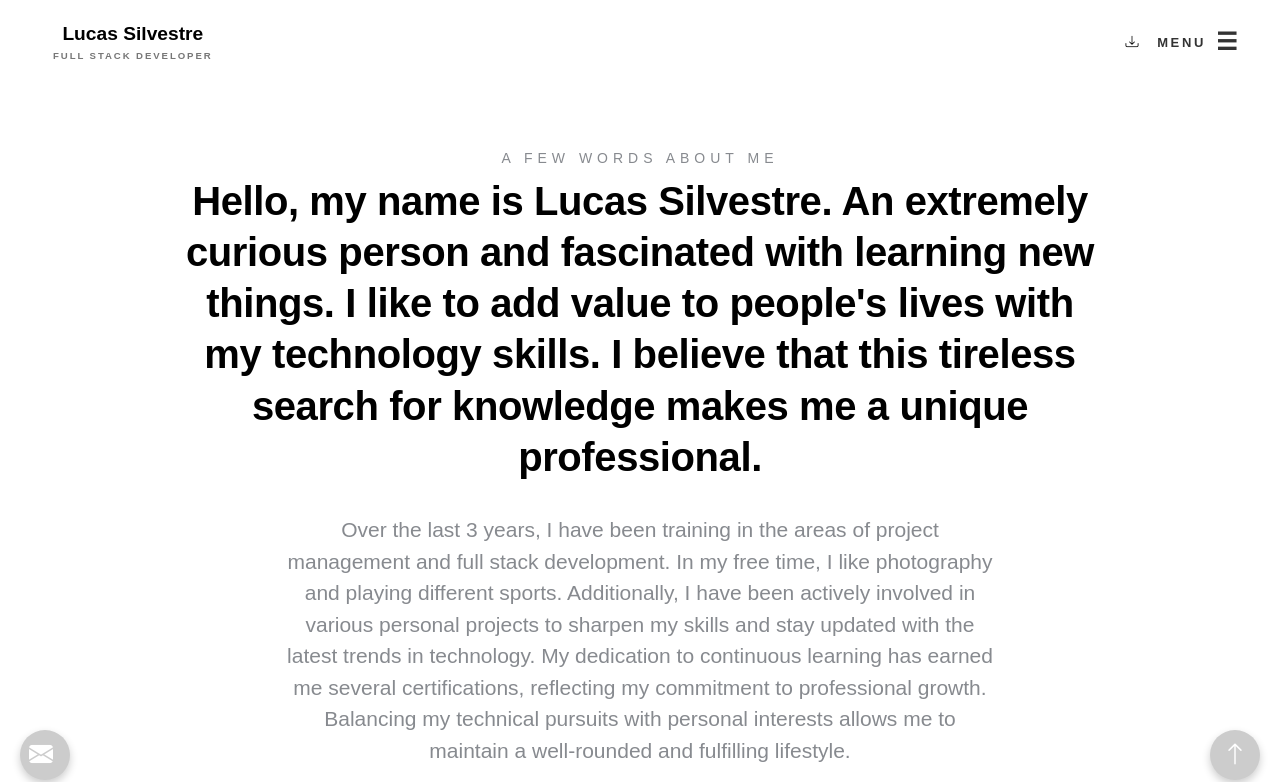
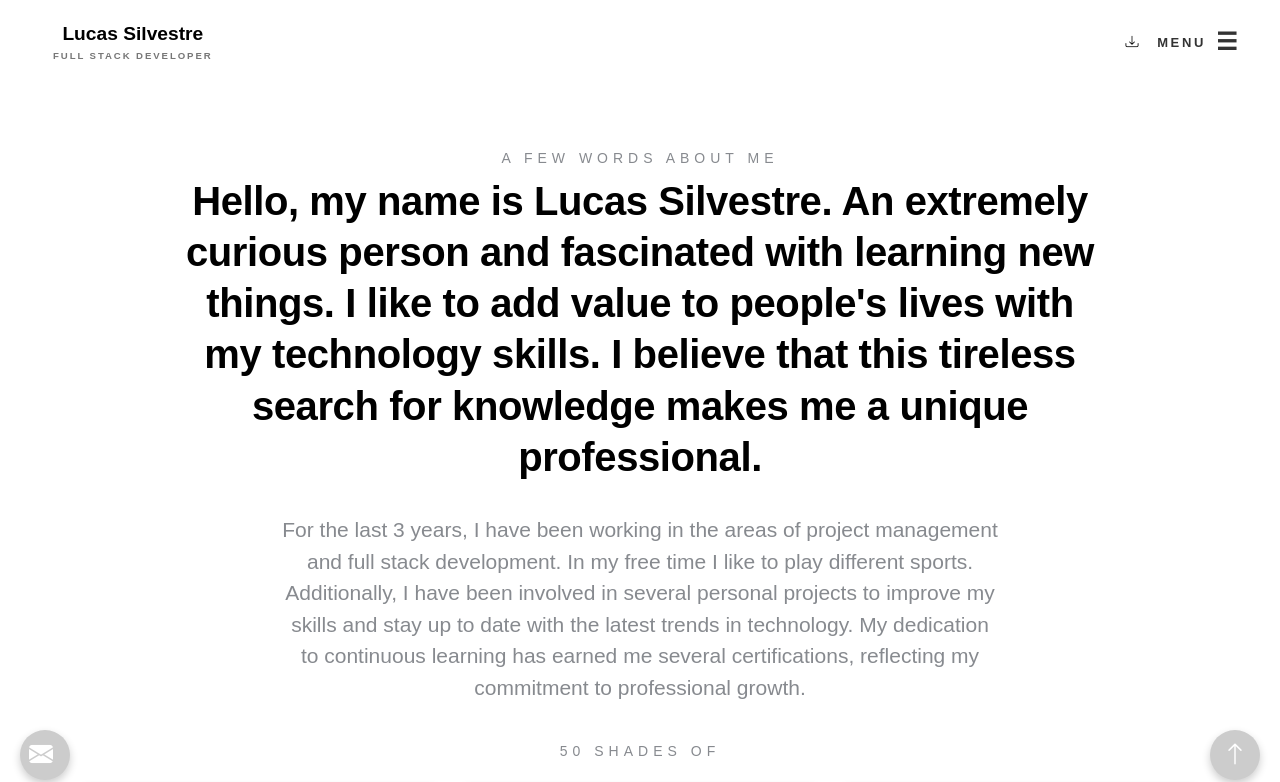
Before and after one commit to SilvestreL/Silvestre-Dev-Page, a Next.js app in the folder silvestre-dev-page/: page /about in a window 1280 px wide. Shown: the top 782 px of the page. Built offline with nearby package versions, Linux system fonts and the light colour scheme.

Commit message:
Update about.js

```diff
--- a/silvestre-dev-page/src/pages/about.js
+++ b/silvestre-dev-page/src/pages/about.js
@@ -43,7 +43,7 @@ const About = () => {
   return (
     <div className={styles.about}>
       <Container className={styles.container}>
-        <Row className="mb-5">
+        <Row className="mb-1">
           <Col>
             <h2 className={styles.few}>A Few Words About Me</h2>
             <h1 className={styles.title}>
@@ -53,20 +53,18 @@ const About = () => {
               tireless search for knowledge makes me a unique professional.
             </h1>
             <p className={styles.description}>
-              Over the last 3 years, I have been training in the areas of
-              project management and full stack development. In my free time, I
-              like photography and playing different sports. Additionally, I
-              have been actively involved in various personal projects to
-              sharpen my skills and stay updated with the latest trends in
-              technology. My dedication to continuous learning has earned me
-              several certifications, reflecting my commitment to professional
-              growth. Balancing my technical pursuits with personal interests
-              allows me to maintain a well-rounded and fulfilling lifestyle.
+              For the last 3 years, I have been working in the areas of project
+              management and full stack development. In my free time I like to
+              play different sports. Additionally, I have been involved in
+              several personal projects to improve my skills and stay up to date
+              with the latest trends in technology. My dedication to continuous
+              learning has earned me several certifications, reflecting my
+              commitment to professional growth.
             </p>
           </Col>
         </Row>
         <Container className="py-3">
-          <h1 className={`text-center mb-5 ${styles.few}`}>50 shades of</h1>
+          <h1 className={`text-center mb-4 ${styles.few}`}>50 shades of</h1>
           <Row>
             {cards.slice(0, 3).map((card, index) => (
               <Col xs={12} md={4} key={index} className="mb-4">
@@ -159,13 +157,13 @@ const About = () => {
                 <span>/</span>
                 <span>Python</span>
                 <span>/</span>
-                <span>ReactJS</span>
+                <span>React</span>
                 <span>/</span>
                 <span>NodeJS</span>
                 <span>/</span>
-                <span>Bootstrap</span>
+                <span> Bootstrap</span>
                 <span>/</span>
-                <span>NextJS</span>
+                <span> NextJS </span>
                 <span>/</span>
                 <span>Databases</span>
               </p>
```
